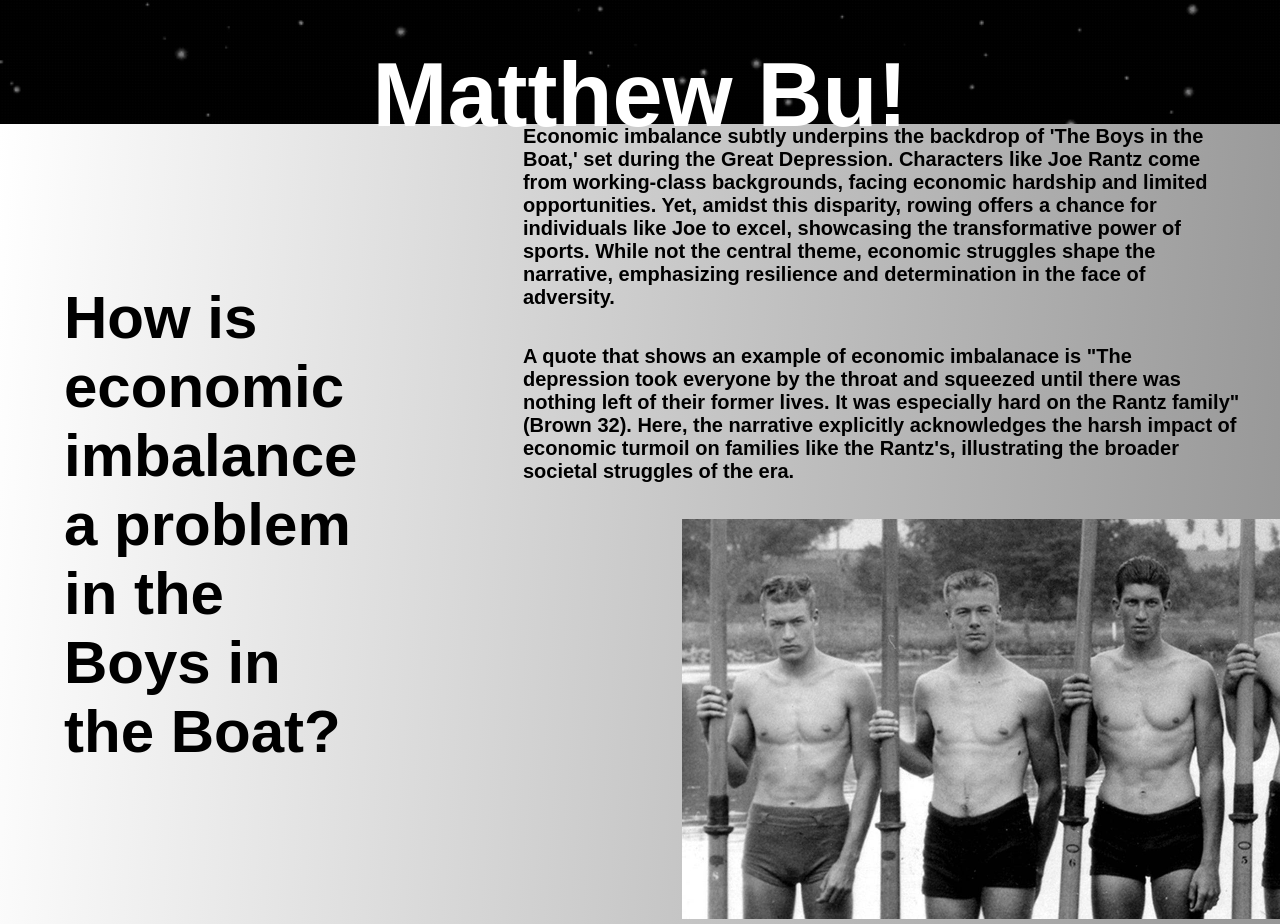
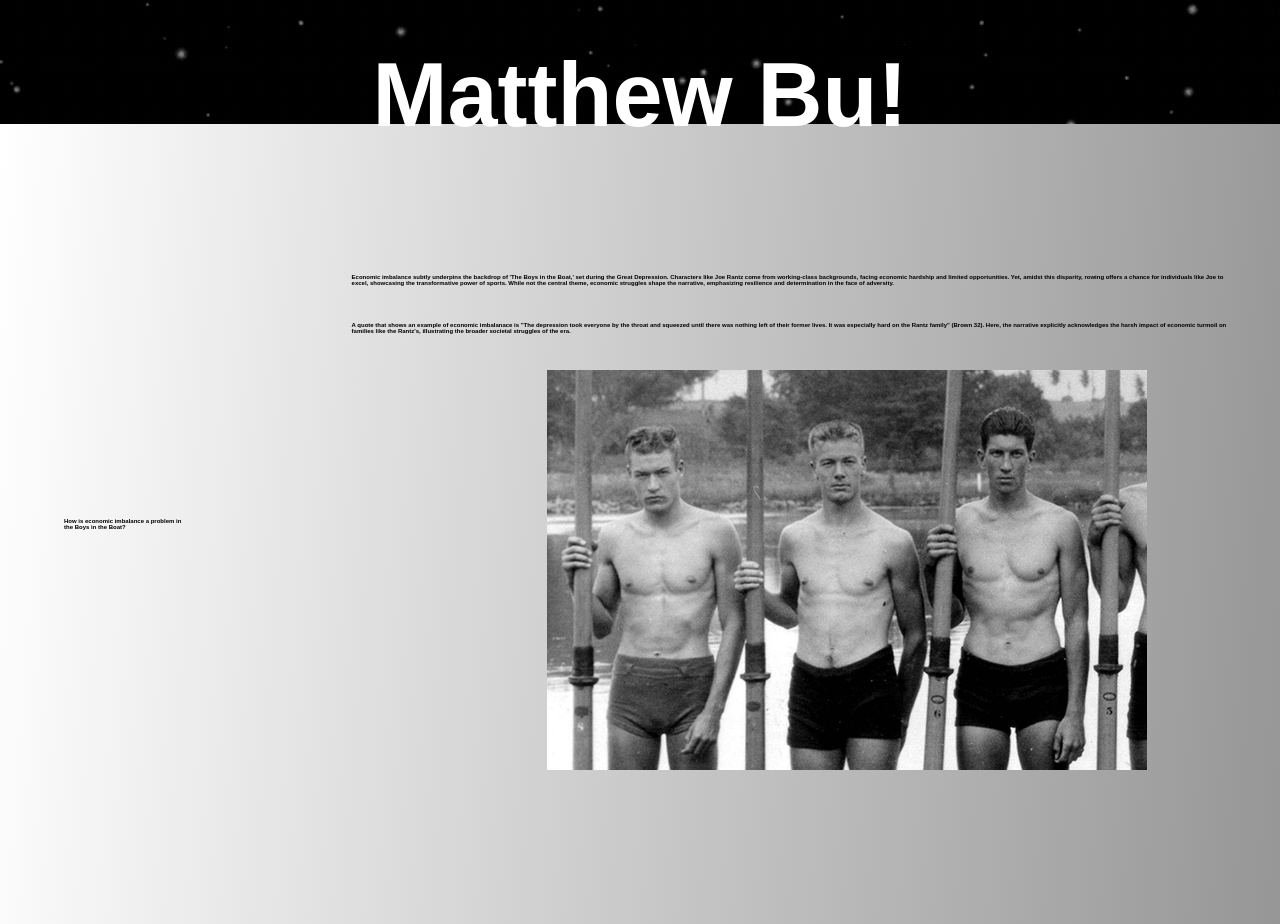
Before and after one commit to matthews-dad/matthews-dad, a plain HTML site: page index.html in a window 1280 px wide. Shown: the part 2036-2960 px from the top of the page. Drawn offline with Linux system fonts and the light colour scheme.

Commit message:
Update style.css

```diff
--- a/style.css
+++ b/style.css
@@ -39,7 +39,7 @@ body{
 }
 .slides h2{
     font-weight:600px;
-    font-size:30px;
+    font-size:6%;
     position:absolute;
     align-self:center;
     margin-left: 5%;
@@ -58,14 +58,14 @@ body{
 }
 .slides1 h2{
     font-weight:600px;
-    font-size:60px;
+    font-size:6%;
     align-self:center;
     margin-left: 5%;
     margin-right: 5%;
 }
 .slides1 h3{
     font-weight:600px;
-    font-size:20px;
+    font-size:2%;
     align-self:center;
     margin-left: 5%;
     margin-right: 5%;
```
